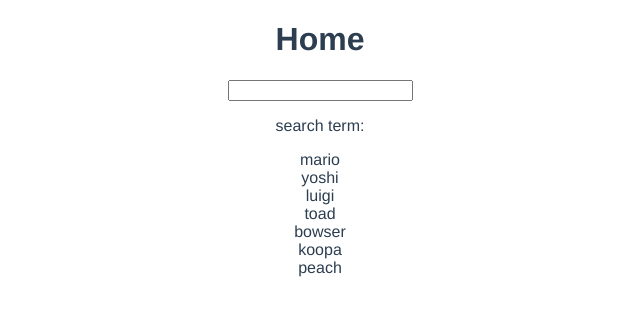
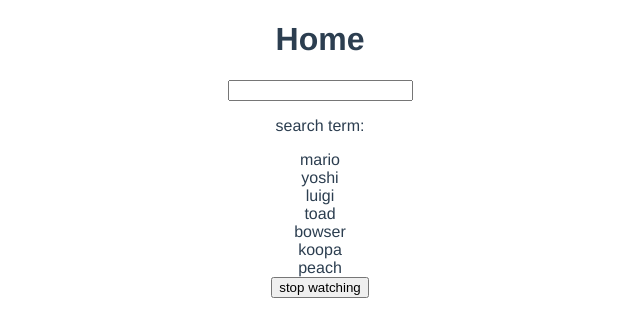
Before and after one commit to shahidsarker/vue-blog, a Vue app: page / in a window 1280 px wide. Shown: the top 336 px of the page, without its empty margins (320-960 px from the left). Built offline with nearby package versions, Linux system fonts and the light colour scheme.

Commit message:
watch and watchEffect

```diff
--- a/src/views/Home.vue
+++ b/src/views/Home.vue
@@ -4,12 +4,12 @@
     <input type="text" v-model="search" />
     <p>search term: {{ search }}</p>
     <div v-for="name in matchingNames" :key="name">{{ name }}</div>
+    <button @click="handleClick">stop watching</button>
   </div>
 </template>
 
 <script>
-import { ref, computed } from "@vue/reactivity";
-// import { ref, computed } from "vue";
+import { ref, computed, watch, watchEffect } from "vue";
 
 export default {
   name: "Home",
@@ -26,11 +26,25 @@ export default {
       "peach",
     ]);
 
+    const stopWatch = watch(search, () => {
+      console.log("watch function ran");
+    });
+
+    const stopEffect = watchEffect(() => {
+      console.log("watchEffect function ran", search.value);
+    });
+
     const matchingNames = computed(() => {
       return names.value.filter((name) => name.includes(search.value));
     });
 
+    const handleClick = () => {
+      stopWatch();
+      stopEffect();
+    };
+
     return {
+      handleClick,
       matchingNames,
       names,
       search,
```
